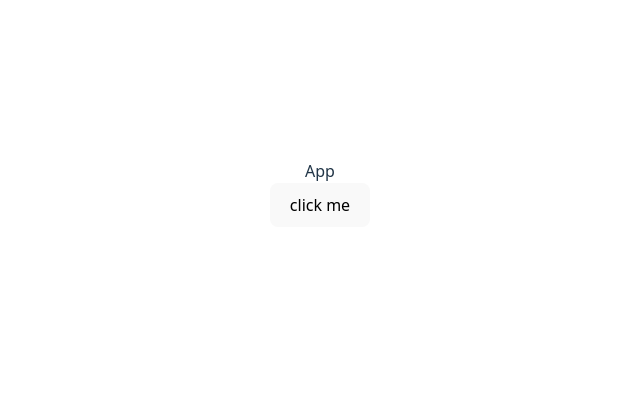
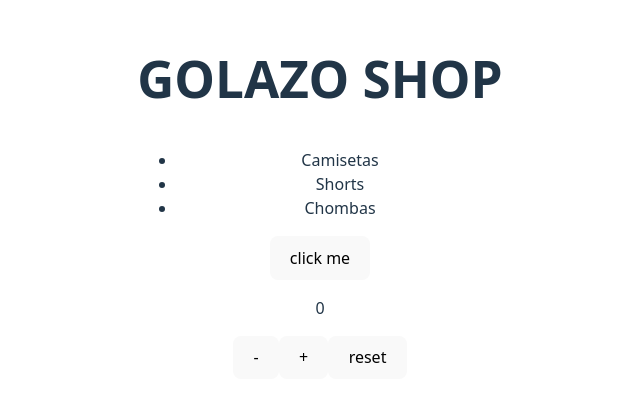
Before and after one commit to LucasCarre/golazoShop, a React (Vite) app: page / in a window 1280 px wide. Shown: the part 207-608 px from the top of the page, without its empty margins (320-960 px from the left). Built offline with nearby package versions, Linux system fonts and the light colour scheme.

Commit message:
Se crearon los componentes para la primer entrega

```diff
--- a/src/App.jsx
+++ b/src/App.jsx
@@ -1,12 +1,21 @@
 import './App.css'
 import Button from './components/Button'
+import Counter from './components/Counter'
+import Navbar from './components/NavBar'
 
 
 function App() {
   return (
     <>
-      <div>App</div>
+    <div>
+      <header>
+        <Navbar/>
+      </header>
+    </div>
+    <section>
       <Button/>
+      <Counter/>
+    </section>
     </>
   )
 }
--- /dev/null
+++ b/src/components/Counter.jsx
@@ -0,0 +1,25 @@
+import { useState } from "react"
+
+function Counter (){
+    const [counter, setCounter] = useState(0)
+    const handelAdd = ()=>{
+        setCounter(counter + 1)
+    }
+    const handleMinus = ()=>{
+        if (counter === 0) return
+        setCounter(counter - 1)
+    }
+    const handleReset = ()=>{
+        setCounter(0)
+    }
+    return (
+        <>
+        <p>{counter}</p>
+        <button onClick={handleMinus}>-</button>
+        <button onClick={handelAdd}>+</button>
+        <button onClick={handleReset}>reset</button>
+        </>
+    )
+}
+
+export default Counter
--- /dev/null
+++ b/src/components/NavBar.jsx
@@ -0,0 +1,14 @@
+function Navbar (){
+    return(
+        <nav>
+            <div><h1>GOLAZO SHOP</h1></div>
+            <ul>
+                <li>Camisetas</li>
+                <li>Shorts</li>
+                <li>Chombas</li>
+            </ul>
+        </nav>
+    )
+}
+
+export default Navbar
```
Also changed, not shown: src/components/CartWidget.jsx (added), src/components/ItemListConteiner.jsx (added).
